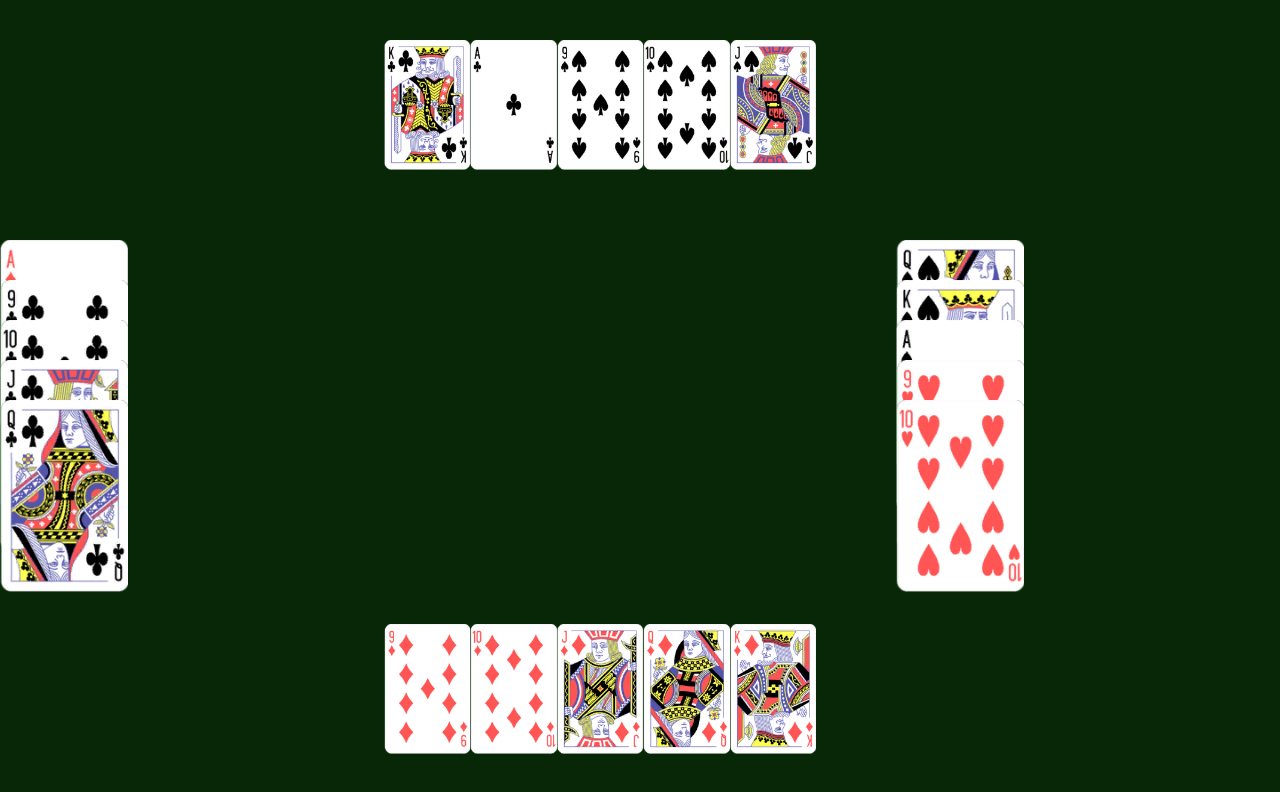
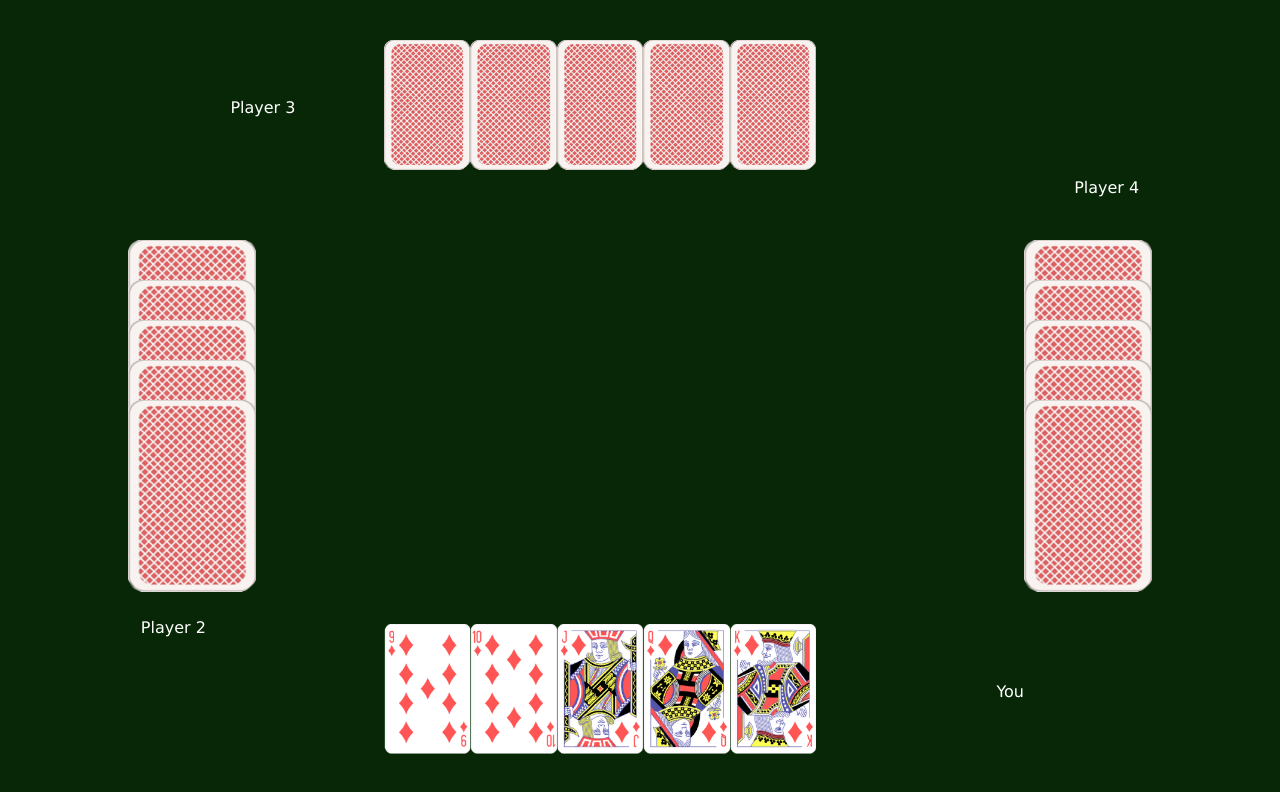
Before and after one commit to jasminealmassri/Euchre.Web, a React (Vite) app in the folder euchre-react/: page / in a window 1280 px wide. Shown: the top 792 px of the page. Built offline with nearby package versions, Linux system fonts and the light colour scheme.

Commit message:
UI contains four players and flipped cards, began scoreboard

```diff
--- a/euchre-react/src/App.css
+++ b/euchre-react/src/App.css
@@ -1,3 +1,15 @@
 body {
   background-color: rgb(7, 39, 7);
 }
+
+.scoreboard {
+  font-family: 'Lucida Sans', 'Lucida Sans Regular', 'Lucida Grande', 'Lucida Sans Unicode', Geneva, Verdana, sans-serif;
+  color: white;
+  border: 1px solid white;
+  border-radius: 20px;
+  width: 50%;
+  text-align: center;
+  margin: 0 auto;
+  padding: 1%;
+
+}
--- a/euchre-react/src/components/HandComponent.tsx
+++ b/euchre-react/src/components/HandComponent.tsx
@@ -10,9 +10,10 @@ import CardComponent from './CardComponent'
 interface HandComponentProps {
   cards: Card[];
   className?: string;
+  isPlayer1 : boolean;
 }
 
-const HandComponent = ({cards, className}) => {
+const HandComponent = ({cards, className, isPlayer1 = false}) => {
   //const card = new Card('A', "spades");
 
 
@@ -22,7 +23,7 @@ const HandComponent = ({cards, className}) => {
   return (
     <div className={className}>
       {cards.map((card, index) =>
-        <CardComponent key={index} card={card} flippedUp={true} />
+        <CardComponent key={index} card={card} flippedUp={isPlayer1} />
       )}
     </div>
   );
--- a/euchre-react/src/components/TableComponent.css
+++ b/euchre-react/src/components/TableComponent.css
@@ -14,11 +14,39 @@
     }
 }
 
+#player-1-label, #player-2-label, #player-3-label, #player-4-label {
+    color: white;
+    font-family:'Lucida Sans', 'Lucida Sans Regular', 'Lucida Grande', 'Lucida Sans Unicode', Geneva, Verdana, sans-serif;
+    position: absolute;
+}
+
+#player-1-label {
+    bottom: 10%;
+    right: 20%;
+}
+
+#player-2-label {
+
+    bottom: 18%;
+    left: 11%;
+}
+
+#player-3-label {
+    top: 10%;
+    left: 18%;
+}
+
+#player-4-label {
+    top: 20%;
+    right: 11%;
+}
+
 .player-2-hand {
 
     /* position: relative; */
     position: absolute;
     top: 30%;
+    left: 10%;
     /* background-color: red; */
     width: 10%;
     height: 50%;
@@ -70,7 +98,7 @@
     /* position: relative; */
     position: absolute;
     top: 30%;
-    right: 20%;
+    right: 10%;
     /* background-color: red; */
     width: 10%;
     height: 50%;
--- a/euchre-react/src/components/TableComponent.tsx
+++ b/euchre-react/src/components/TableComponent.tsx
@@ -19,7 +19,11 @@ const TableComponent = () => {
 
   return (
     <>
-        <HandComponent key={1} cards={hand1} className="player-1-hand"/>
+        <p id="player-1-label">You</p>
+        <p id="player-2-label">Player 2</p>
+        <p id="player-3-label">Player 3</p>
+        <p id="player-4-label">Player 4</p>
+        <HandComponent key={1} cards={hand1} className="player-1-hand" isPlayer1={true}/>
         <HandComponent key={2} cards={hand2} className="player-2-hand"/>
         <HandComponent key={3} cards={hand3} className="player-3-hand"/>
         <HandComponent key={4} cards={hand4} className="player-4-hand"/>
--- a/euchre-react/src/models/Card.tsx
+++ b/euchre-react/src/models/Card.tsx
@@ -4,9 +4,11 @@
 export class Card {
     public faceValue : string;
     public suit : string;
+    public faceUp : boolean;
 
-    constructor(faceValue: string = 'unknown', suit : Suit = Suit.Diamonds) {
+    constructor(faceValue: string = 'unknown', suit : Suit = Suit.Diamonds, faceUp : boolean = true) {
         this.faceValue = faceValue;
         this.suit = suit;
+        this.faceUp = faceUp;
     }
 }
```
